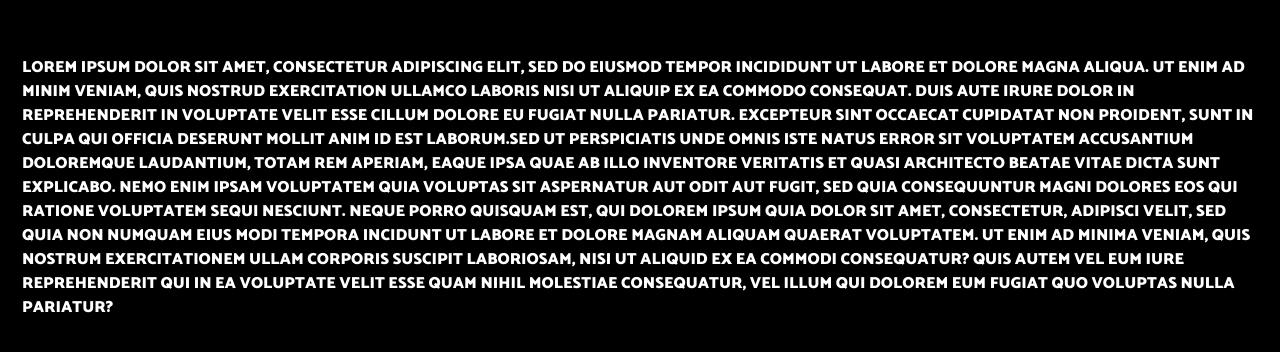
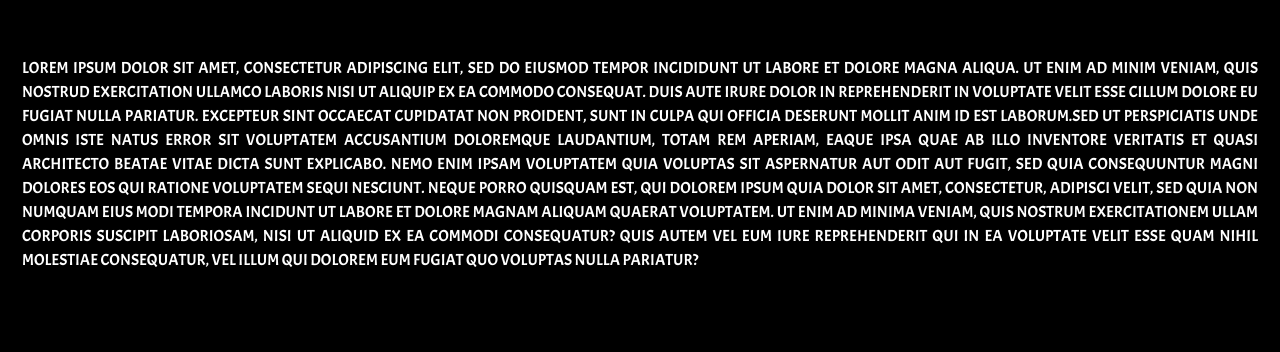
Before and after one commit to sumitpal15/retronation, a plain HTML site: page index.html in a window 1280 px wide. Shown: the part 936-1288 px from the top of the page. Drawn offline with nearby package versions, Linux system fonts and the light colour scheme; a web font is replaced by a local one.

Commit message:
New Update

```diff
--- a/css/style.css
+++ b/css/style.css
@@ -1,8 +1,8 @@
 @import url('https://fonts.googleapis.com/css2?family=Gotu&display=swap');
 /* font-family: 'gotu'; */
 
-@import url('https://fonts.googleapis.com/css2?family=Bangers&display=swap');
-/* font-family: 'Bangers', cursive; */
+@import url('https://fonts.googleapis.com/css2?family=Acme&display=swap');
+/* font-family: 'Acme', sans-serif; */
 
 @import url('https://fonts.googleapis.com/css2?family=Cinzel+Decorative:wght@900&display=swap');
 /* font-family: 'Cinzel Decorative', cursive; */
@@ -19,6 +19,8 @@ font-family: 'Josefin Sans', sans-serif; */
 
 @import url("https://fonts.googleapis.com/css?family=Catamaran:900&display=swap");
 /* font-family: "Catamaran", sans-serif; */
+
+
 :root{
     --dark: #051622;
     --light: #DEB992;
@@ -32,10 +34,8 @@ font-family: 'Josefin Sans', sans-serif; */
     box-sizing: border-box;
 }
 body{
+    font-family: 'Acme', sans-serif;
     color: white;
-    /* font-family: 'Cinzel Decorative', cursive;
-    font-family: 'Josefin Sans', sans-serif; */
-    font-family: "Catamaran", sans-serif;
     text-decoration: none;
     text-transform: uppercase;
     overflow: hidden;
@@ -71,7 +71,6 @@ nav{
     }
 }
 .logo{
-    font-family: "Catamaran", sans-serif;
     font-size: 30px;
     letter-spacing: -1.7px;
 }
@@ -137,6 +136,7 @@ section{
 /* First-Page */
 
 .text-box{
+    font-family: "Catamaran", sans-serif;
     cursor: pointer;
     text-decoration: none;
     position: absolute;
@@ -194,6 +194,8 @@ section{
 .explore-page{
     margin: 20px;
     margin-top: 90px;
+    text-align: justify;
+    text-justify: inter-word;
 }
 
 /* Third Page
@@ -470,7 +472,6 @@ section{
         background: black;
     }
     .logo{
-        font-family: "Catamaran", sans-serif;
         font-size: 30px;
         letter-spacing: -1.7px;
     }
@@ -511,7 +512,6 @@ section{
         background: black;
     }
     .logo{
-        font-family: "Catamaran", sans-serif;
         font-size: 30px;
         letter-spacing: -1.7px;
     }
```
